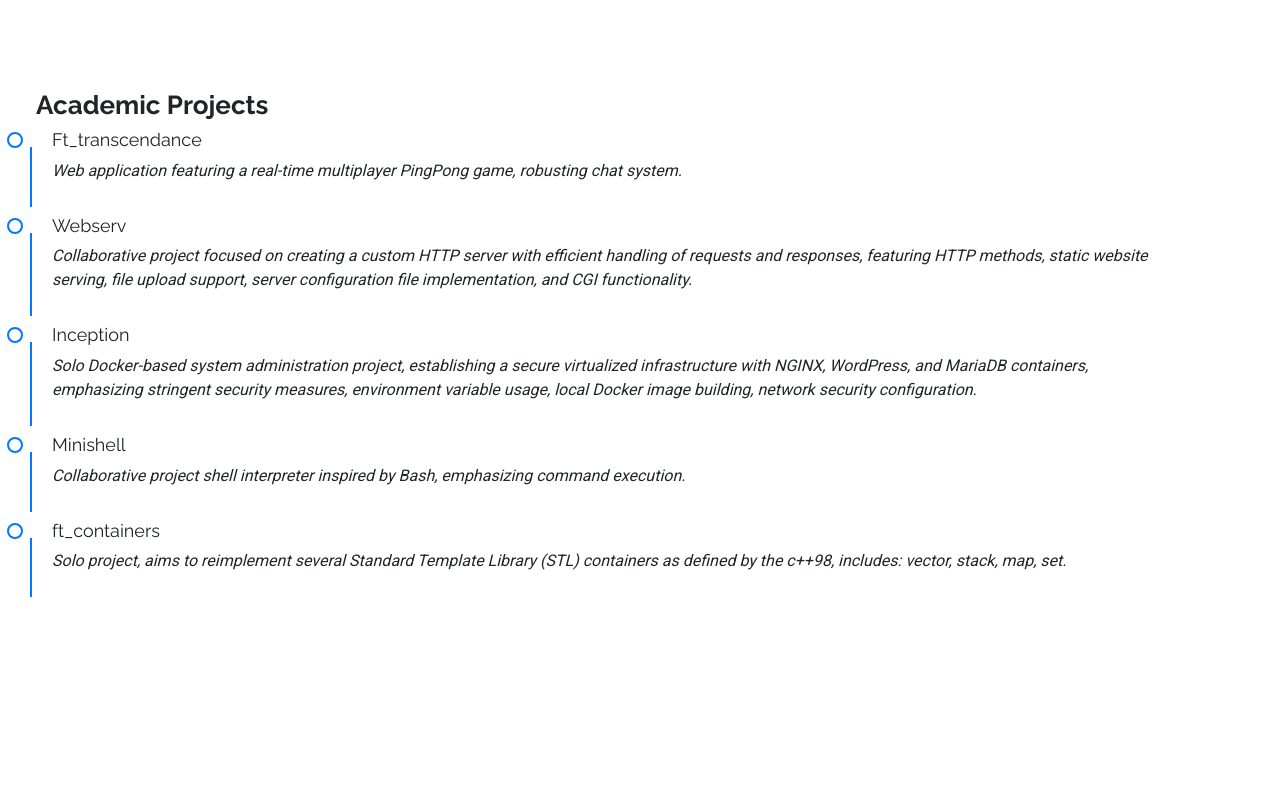
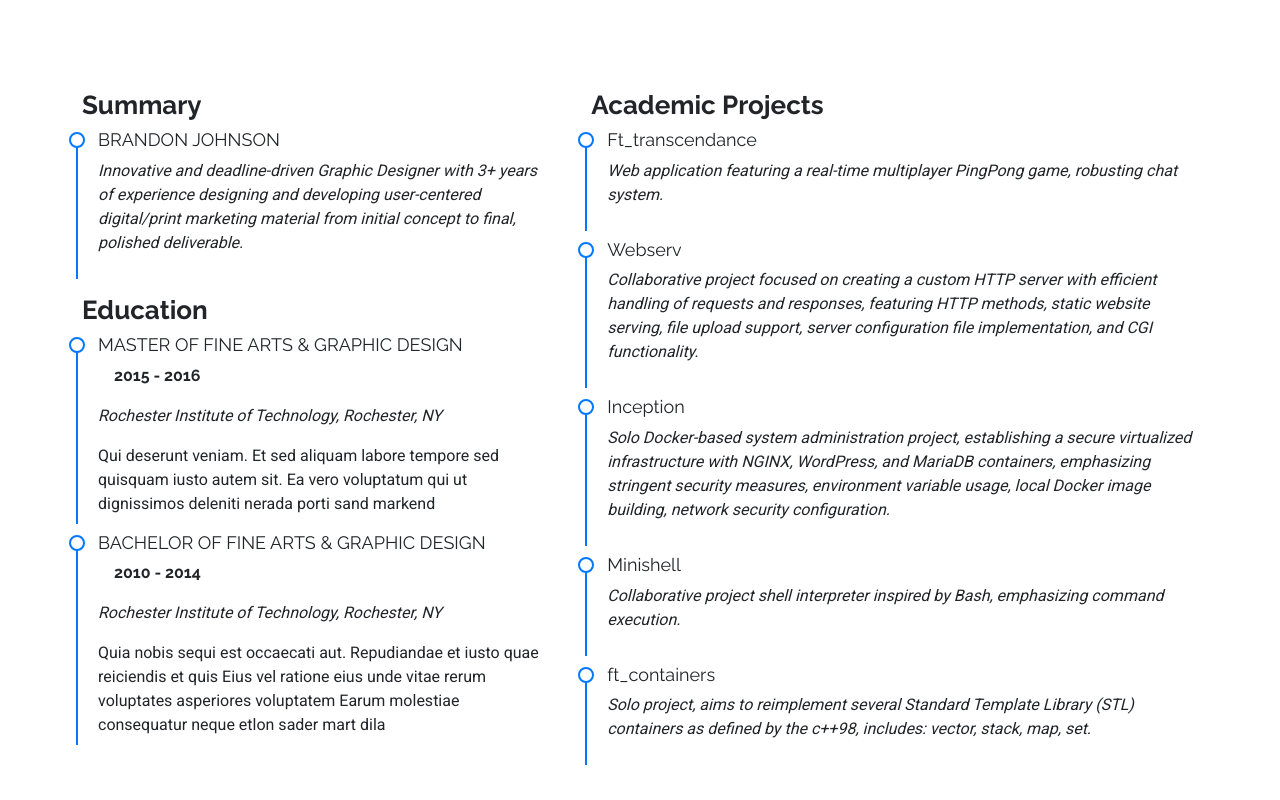
Before and after one commit to soufiane-amt/My-Portfolio, a Next.js app: page / in a window 1280 px wide. Built offline with nearby package versions, Linux system fonts and the light colour scheme.

Commit message:
The circle is fixed all  in the academic projects div

```diff
--- a/src/app/components/Resume.tsx
+++ b/src/app/components/Resume.tsx
@@ -72,7 +72,7 @@ const EductionUnits: React.FC<{educationInfo: EductionUnitsType }> = ({education
     return (
             <div className='f_famil_raleway '>
                 <div className={`${style.circle}`}></div>
-                <div className={`${style.resume_section}`}>
+                <div className={`${style.resume_section} ms-3`}>
                     <h4 className={`fw_18_px ${style.sub_title_styling}`}>{educationInfo.diplomaName}</h4>
                     <p className='ps-3 fw-bold'>{educationInfo.duration}</p>
                     <p className={`fw_16_px f_famil_roboto f_style_italic `}>{educationInfo.location}</p>
@@ -120,10 +120,12 @@ function ResumeSumary ()
         <div className='f_famil_raleway mb-4'>
             <h3 className='fw_26_px fw-bold'>Summary</h3>
             <div>
+                <div className='d-flex align-items-start mb-3'>
                     <div className={`${style.circle}`}></div>
-                <div className={`${style.resume_section}`}>
+                    <div className={`${style.resume_section} ms-3`}>
                         <h4 className={`fw_18_px ${style.sub_title_styling}`}>BRANDON JOHNSON</h4>
                         <p className={`fw_16_px f_famil_roboto f_style_italic `}>Innovative and deadline-driven Graphic Designer with 3+ years of experience designing and developing user-centered digital/print marketing material from initial concept to final, polished deliverable.</p>
+                    </div>
                 </div>
             </div>
         </div>
@@ -133,10 +135,16 @@ function ResumeSumary ()
 function Resume ()
 {
     return (
-        <div className='container m-4'>
-            {/* <ResumeSumary/>
-            <ResumeEducation/> */}
+        <div className='container '>
+            <div className='d-flex justify-content-between'>
+                <div className='me-5'>
+                    <ResumeSumary/>
+                    <ResumeEducation/>
+                </div>
+                <div>
                     <AcademicResume/>
+                </div>
+            </div>
         </div>
     )
 }
--- a/src/app/styles/Resume.module.css
+++ b/src/app/styles/Resume.module.css
@@ -13,7 +13,7 @@
     height: 16px;
     border-radius: 50%;
     border: 2px solid var(--resume-shapes);
-    left: -29px;
+    left: -13px;
     top: 3px;
 }
 
```
Lines whose indentation alone changed are shown as unchanged.
